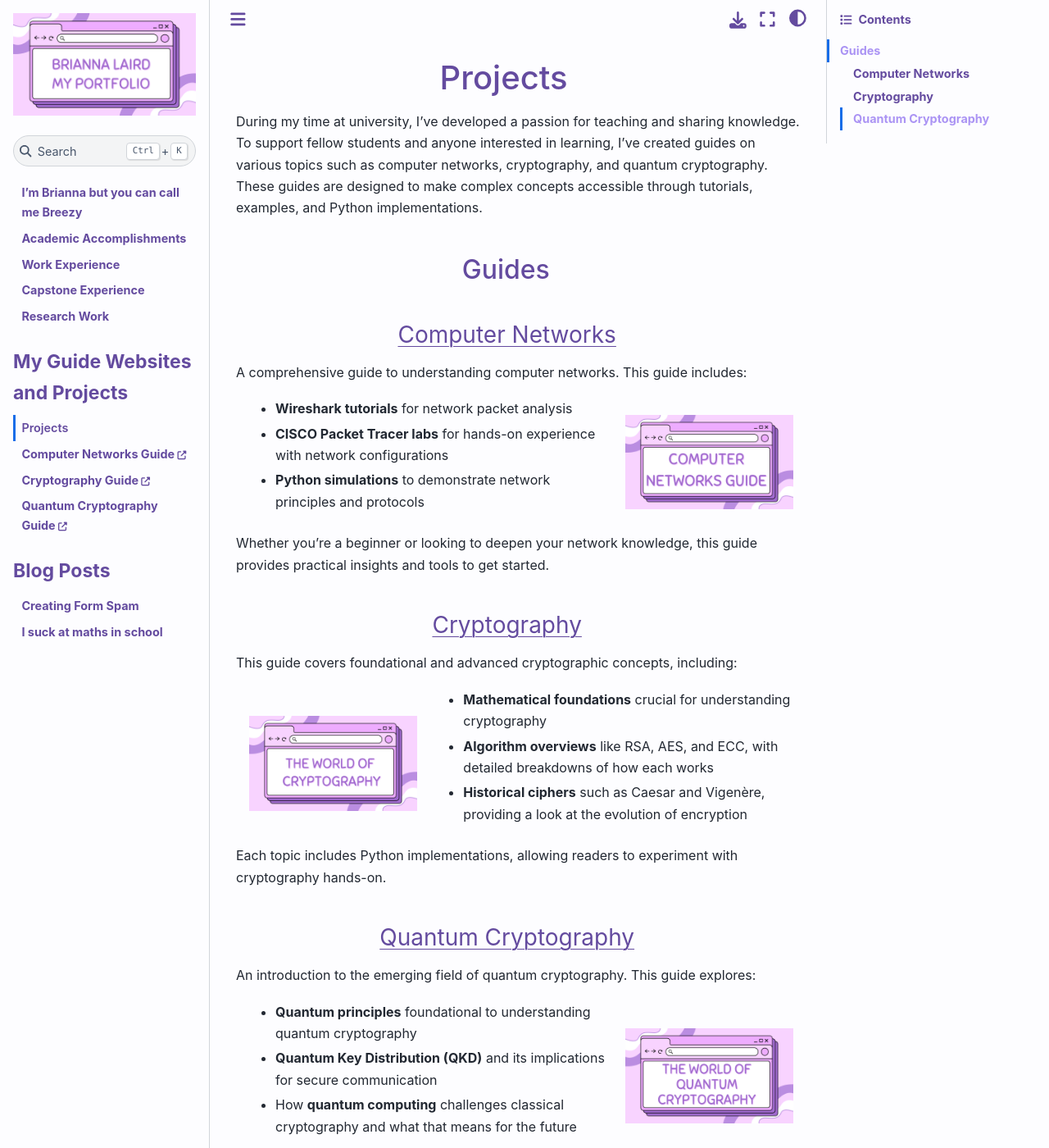
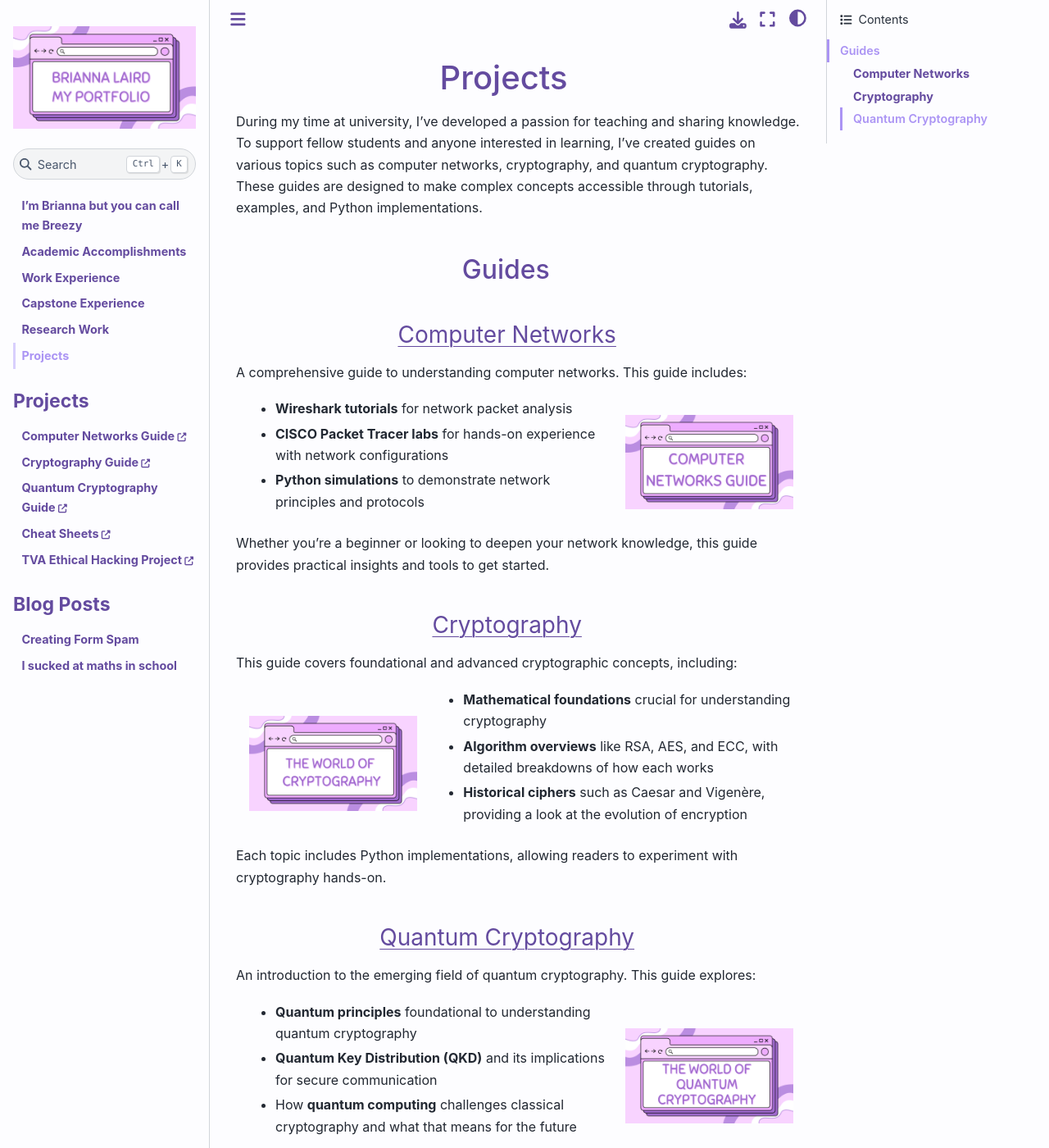
Before and after one commit to breezy-codes/breezy-codes.github.io, a Jupyter Book: the page built from content/projects.md, in a window 1280 px wide and 1400 px high. Shown: the whole window at 82% size. Built offline with Jupyter Book 1.0.4 settings and Sphinx 7.4.7 and the Sphinx Book theme 1.1.4, drawn with Linux system fonts in a browser that asks for light colours.

Commit message:
updates
site updates

site updates

site updates

updates

updates

updates

updates

updates

updates

```diff
--- a/_static/custom.css
+++ b/_static/custom.css
@@ -37,7 +37,7 @@ a:hover {
 
 /* Sidebar links styling - change to bronze */
 .bd-sidebar-primary a {
-  color: var(--medium-purple) !important; /* Bronze color for sidebar links */
+  color: var(--light-purple) !important; /* Bronze color for sidebar links */
   font-weight: bold;
 }
 
@@ -47,7 +47,7 @@ a:hover {
 
 /* Sidebar headers and dividers: Bronze for accent */
 .sidebar-primary-item h2 {
-  color: var(--medium-purple); /* Bronze headers for sidebar */
+  color: var(--light-purple); /* Bronze headers for sidebar */
 }
 
 .sidebar-primary-item hr {
@@ -112,22 +112,8 @@ table th {
   background-color: white; /* Bronze header background */
 }
 
-/* Secondary sidebar links */
-.bd-sidebar-secondary a {
-  color: var(--medium-purple); /* Bronze color for links */
-}
-
-.bd-sidebar-secondary a:hover {
-  color: var(--light-purple); /* Neon green on hover */
-}
-
-/* Secondary sidebar headings */
-.bd-sidebar-secondary h2 {
-  color: var(--medium-purple); /* Bronze headings */
-}
-
 .bd-toc a {
-  color: var(--medium-purple); /* Bronze color for TOC links */
+  color: var(--light-purple); /* Bronze color for TOC links */
 }
 
 .bd-toc a:hover {
@@ -140,23 +126,12 @@ table th {
   font-weight: bold;
 }
 .toc-h2 a.nav-link {
-  color: var(--medium-purple) !important; /* Teal color when inactive */
+  color: var(--light-purple) !important; /* Teal color when inactive */
   font-weight: bold;
 }
 
 .toc-h2 a.nav-link.active:hover {
   color: var(--dark-purple) !important; /* Teal-green on hover */
-  font-weight: bold;
-}
-
-/* On-this-page section styling in sidebar */
-.bd-sidebar-secondary .onthispage {
-  color: var(--medium-purple) !important;
-  font-weight: bold;
-}
-
-.bd-sidebar-secondary .onthispage * {
-  color: var(--medium-purple) !important; /* Bronze for all nested elements */
   font-weight: bold;
 }
 
@@ -181,6 +156,20 @@ span.caption-text {
   color: var(--medium-purple) !important;
   font-weight: bold;
   font-size: 1.6em;
+}
+
+.toc-entry a.nav-link.active {
+  background-color: transparent;
+  box-shadow: inset max(3px,.1875rem,.12em) 0 0 var(--light-purple);
+  color: var(--light-purple);
+  font-weight: 600;
+}
+
+nav.bd-links .current > a {
+  background-color: transparent;
+  box-shadow: inset max(3px,.1875rem,.12em) 0 0 var(--light-purple);
+  color: var(--light-purple);
+  font-weight: 600;
 }
 
 header.bd-header.navbar a:hover {
@@ -208,6 +197,10 @@ html[data-theme="light"] {
   --pst-color-background: #fdfdff;
 }
 
+a.current.reference.internal {
+  color: var(--light-purple) !important; /* Use the light purple variable */
+  font-weight: bold; /* Optional: make it bold for emphasis */
+}
 
 html[data-theme="dark"] {
   /* Primary color: Keep this as it is unless you want to change it */
@@ -323,3 +316,32 @@ html[data-theme="dark"] tbody tr.row-odd:hover {
 html[data-theme="dark"] tbody tr.row-even:hover {
   background-color: var(--dark-purple); /* Light purple color */
 }
+
+html[data-theme="dark"] .bd-header-article .btn {
+  color: var(--light-purple) !important;
+  background-color: transparent;
+}
+
+html[data-theme="dark"] .bd-sidebar-secondary .onthispage * {
+  color: var(--lighter-purple) !important;
+  font-weight: bold;
+}
+
+html[data-theme="dark"] .bd-sidebar-secondary .onthispage {
+  color: var(--lighter-purple) !important;
+  font-weight: bold;
+}
+
+html[data-theme="dark"]  .toc-entry a.nav-link.active {
+  background-color: transparent;
+  box-shadow: inset max(3px,.1875rem,.12em) 0 0 var(--lighter-purple);
+  color: var(--lighter-purple);
+  font-weight: 600;
+}
+
+nav.bd-links .current > a {
+  background-color: transparent;
+  box-shadow: inset max(3px,.1875rem,.12em) 0 0 var(--lighter-purple);
+  color: var(--lighter-purple);
+  font-weight: 600;
+}
--- a/_toc.yml
+++ b/_toc.yml
@@ -2,7 +2,7 @@
 # Learn more at https://jupyterbook.org/customize/toc.html
 
 format: jb-book
-root: README
+root: intro
 parts:
   - caption:
     numbered: false
@@ -15,17 +15,20 @@ parts:
         title: Capstone Experience
       - file: content/about-me/research.md
         title: Research Work
-  - caption: My Guide Websites and Projects
+      - file: content/projects.md
+  - caption: Projects
     numbered: false
     chapters:
-      - file: content/projects.md
-        title: Projects
       - url: https://breezy-codes.github.io/computer-networks-guide
         title: Computer Networks Guide
       - url: https://breezy-codes.github.io/cryptography-guide
         title: Cryptography Guide
       - url: https://breezy-codes.github.io/quantum-cryptography-guide
         title: Quantum Cryptography Guide
+      - url: https://cheat-sheets.breezy-codes.com
+        title: Cheat Sheets
+      - url: https://tva.breezy-codes.com
+        title: TVA Ethical Hacking Project
   - caption: Blog Posts
     numbered: false
     chapters:
@@ -33,5 +36,5 @@ parts:
         title: Creating Form Spam
 #     - file: content/blog-posts/2024-04-03-picking-cybersecurity.md
       - file: content/blog-posts/2024-04-08-sucked-at-maths-in-school.md
-        title: I suck at maths in school
+        title: I sucked at maths in school
 #     - file:
--- a/requirements.txt
+++ b/requirements.txt
@@ -1,3 +1,4 @@
 jupyter-book
 matplotlib
 numpy
+sphinx-proof
```
Also changed, not shown: README.md (+59 -98 lines), content/about-me/capstone.md (+1 -1 lines), intro.md (added, +115 -0 lines), 2 other files.
